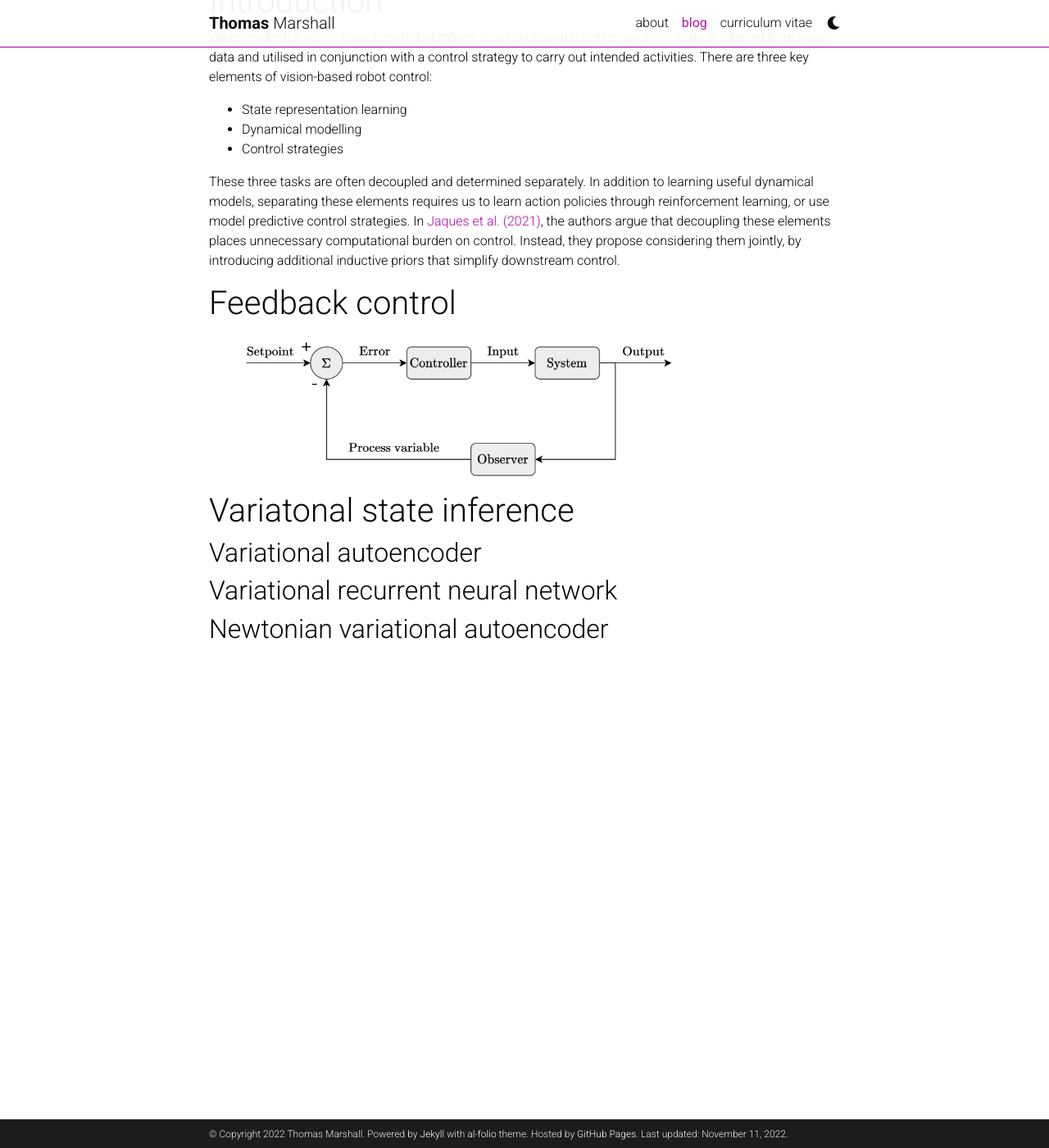
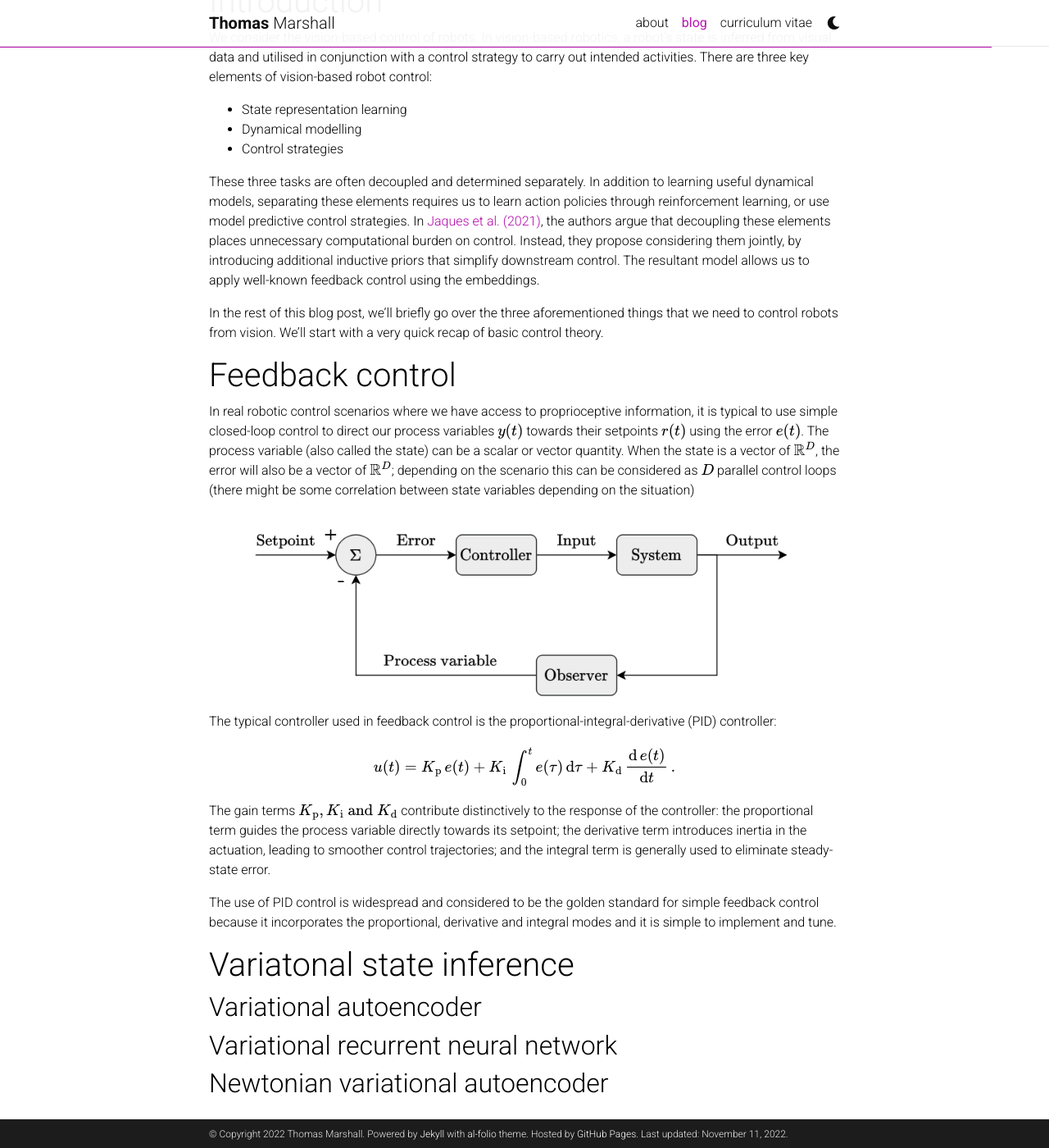
Before and after one commit to thomasmmarshall/thomasmmarshall.github.io, a Jekyll site: the page built from _posts/2022-11-11-masters.md, in a window 1280 px wide and 1400 px high, scrolled down 309 px. Shown: the whole window at 82% size. Built offline with Jekyll 4.4.1, drawn with Linux system fonts in a browser that asks for light colours; comment, search, counter and statistics services are not loaded; a style sheet for code colours, icons or effects is not loaded.

Commit message:
Masters post: control

```diff
--- a/_posts/2022-11-11-masters.md
+++ b/_posts/2022-11-11-masters.md
@@ -13,10 +13,27 @@ We consider the vision-based control of robots. In vision-based robotics, a robo
 - Dynamical modelling
 - Control strategies
 
-These three tasks are often decoupled and determined separately. In addition to learning useful dynamical models, separating these elements requires us to learn action policies through reinforcement learning, or use model predictive control strategies. In [Jaques et al. (2021)](https://arxiv.org/abs/2006.01959), the authors argue that decoupling these elements places unnecessary computational burden on control. Instead, they propose considering them jointly, by introducing additional inductive priors that simplify downstream control.
+These three tasks are often decoupled and determined separately. In addition to learning useful dynamical models, separating these elements requires us to learn action policies through reinforcement learning, or use model predictive control strategies. In [Jaques et al. (2021)](https://arxiv.org/abs/2006.01959), the authors argue that decoupling these elements places unnecessary computational burden on control. Instead, they propose considering them jointly, by introducing additional inductive priors that simplify downstream control. The resultant model allows us to apply well-known feedback control using the embeddings.
+
+In the rest of this blog post, we'll briefly go over the three aforementioned things that we need to control robots from vision. We'll start with a very quick recap of basic control theory.
+
 
 # Feedback control
-[<img src="/assets/img/feedback.jpg" width="600"/>](/assets/img/feedback.jpg)
+In real robotic control scenarios where we have access to proprioceptive information, it is typical to use simple closed-loop control to direct our process variables $$y(t)$$ towards their setpoints $$r(t)$$ using the error $$e(t)$$. The process variable (also called the state) can be a scalar or vector quantity. When the state is a vector of $$\mathbb{R}^D$$, the error will also be a vector of $$\mathbb{R}^D$$; depending on the scenario this can be considered as $$D$$ parallel control loops (there might be some correlation between state variables depending on the situation)
+
+[<img src="/assets/img/feedback.jpg" width="750"/>](/assets/img/feedback.jpg)
+
+
+The typical controller used in feedback control is the proportional-integral-derivative (PID) controller:
+
+$$
+u(t) = K_\text{p} \, e(t) + K_\text{i} \, \int_0^t e(\tau) \, \text{d}\tau + K_\text{d} \, \frac{\text{d} \, e(t)}{\text{d}t} \, .
+$$
+
+The gain terms $$K_\text{p}, K_\text{i} \text{ and } K_\text{d}$$ contribute distinctively to the response of the controller: the proportional term guides the process variable directly towards its setpoint; the derivative term introduces inertia in the actuation, leading to smoother control trajectories; and the integral term is generally used to eliminate steady-state error.
+
+The use of PID control is widespread and considered to be the golden standard for simple feedback control because it incorporates the proportional, derivative and integral modes and it is simple to implement and tune.
+
 
 # Variatonal state inference
 ## Variational autoencoder
```
